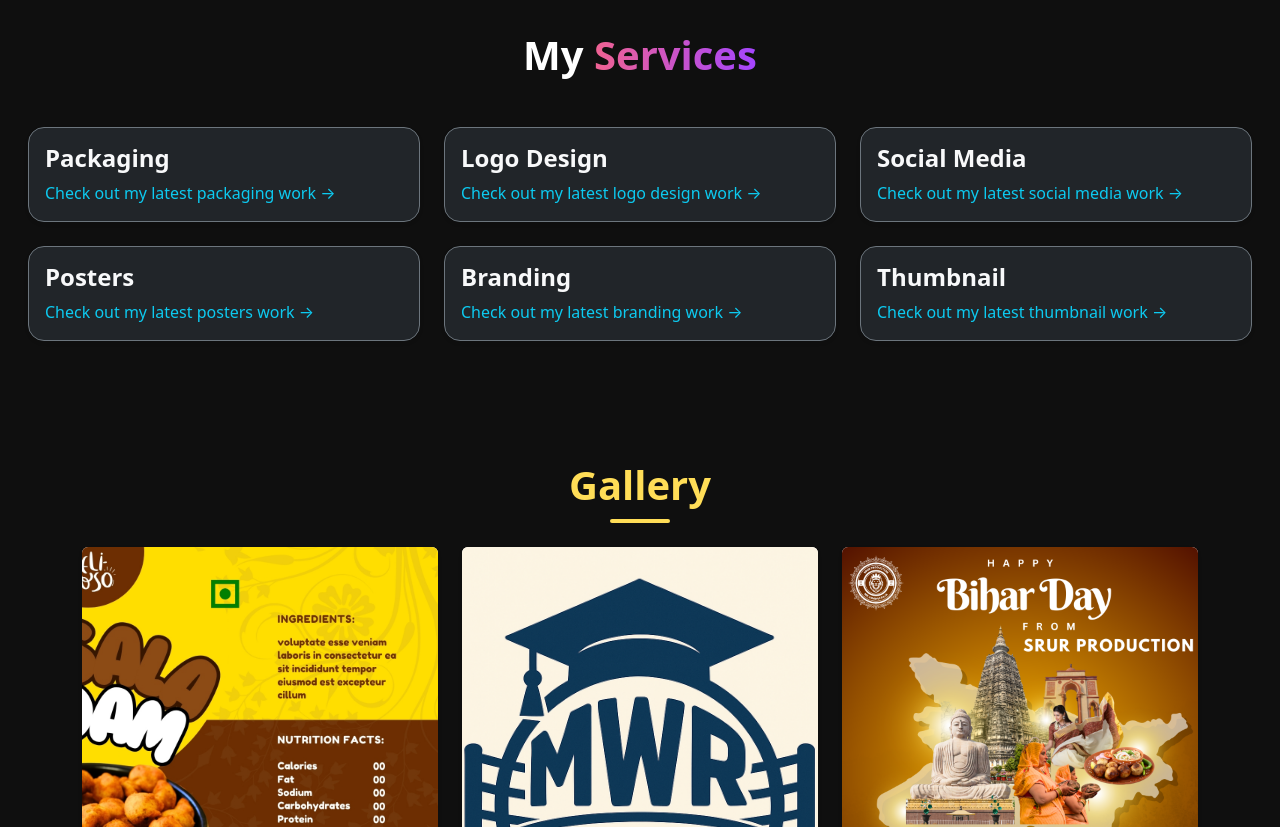
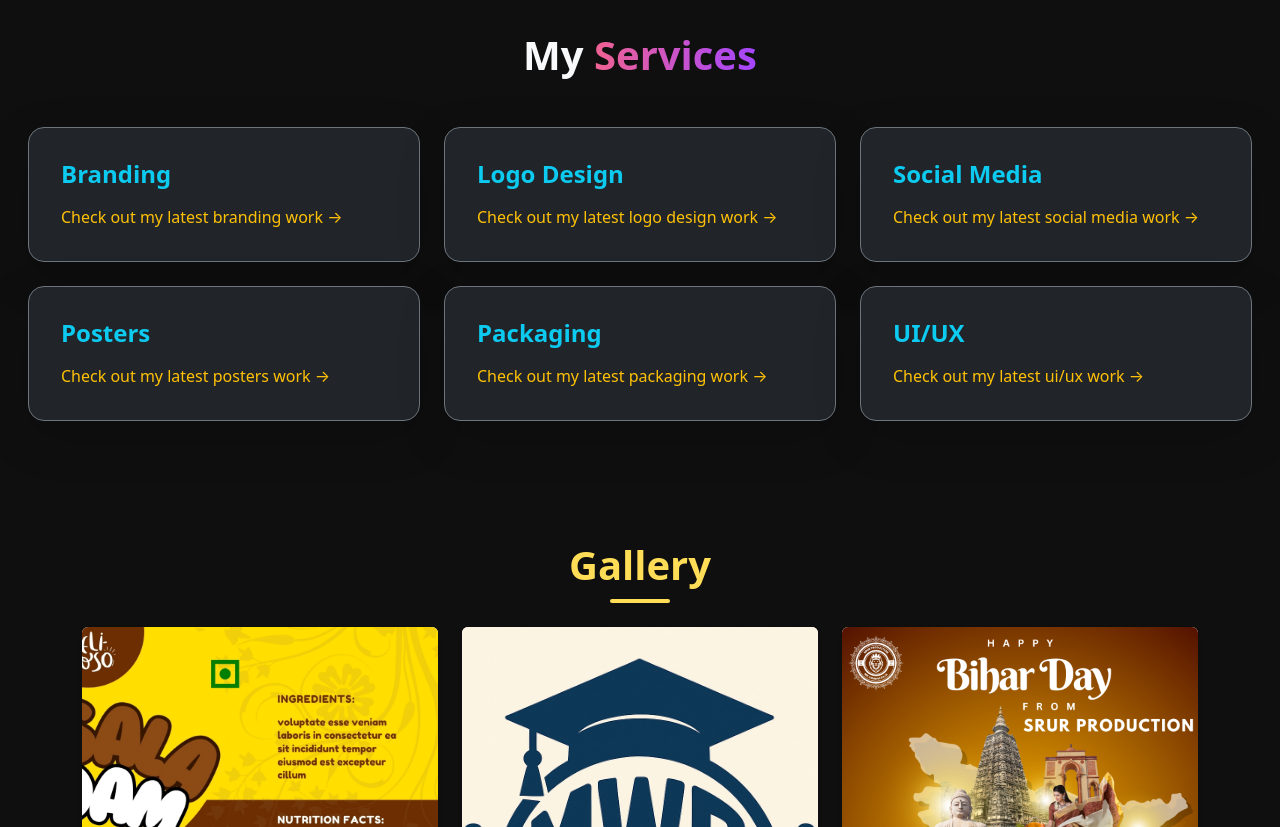
Before and after one commit to srurproduction/srurproduction, a React (Vite) app: page / in a window 1280 px wide. Shown: the part 1240-2067 px from the top of the page. Built offline with nearby package versions, Linux system fonts and the light colour scheme.

Commit message:
Update Services.jsx

```diff
--- a/src/Services.jsx
+++ b/src/Services.jsx
@@ -1,23 +1,28 @@
+// Services.jsx
 import React from 'react';
-import { Card, Button } from 'react-bootstrap';
+import { Card } from 'react-bootstrap';
 import { Link } from 'react-router-dom';
 
 export default function Services() {
-  const services = ["Packaging", "Logo Design", "Social Media", "Posters", "Branding", "Thumbnail"];
+  const services = ["Branding", "Logo Design", "Social Media", "Posters", "Packaging", "UI/UX"];
 
   return (
     <section id="services" className="section-dark container-fluid py-5">
-      <h2 className="text-center fs-1 fw-bold mb-5 ">My <span className="gradient-text">Services</span></h2>
+      <h2 className="text-center fs-1 fw-bold mb-5 text-light">
+        My <span className="gradient-text">Services</span>
+      </h2>
       <div className="row px-3">
         {services.map((service, i) => (
           <div className="col-md-4 mb-4" key={i}>
-            <Card className="h-100 shadow-sm bg-dark text-light border border-secondary rounded-4">
-              <Card.Body>
-                <Card.Title className="fs-4 fw-semibold">{service}</Card.Title>
+            <Card className="h-100 shadow-lg bg-dark text-light border border-secondary rounded-4 p-3">
+              <Card.Body className="d-flex flex-column justify-content-between">
+                <Card.Title className="fs-4 fw-semibold mb-3 text-info">
+                  {service}
+                </Card.Title>
                 <Card.Text>
                   <Link
-                    to={`/service/${service.toLowerCase()}`}
-                    className="text-info text-decoration-none"
+                    to={`/service/${service.toLowerCase().replace(/\s+/g, '-')}`}
+                    className="text-warning text-decoration-none"
                   >
                     Check out my latest {service.toLowerCase()} work →
                   </Link>
```
